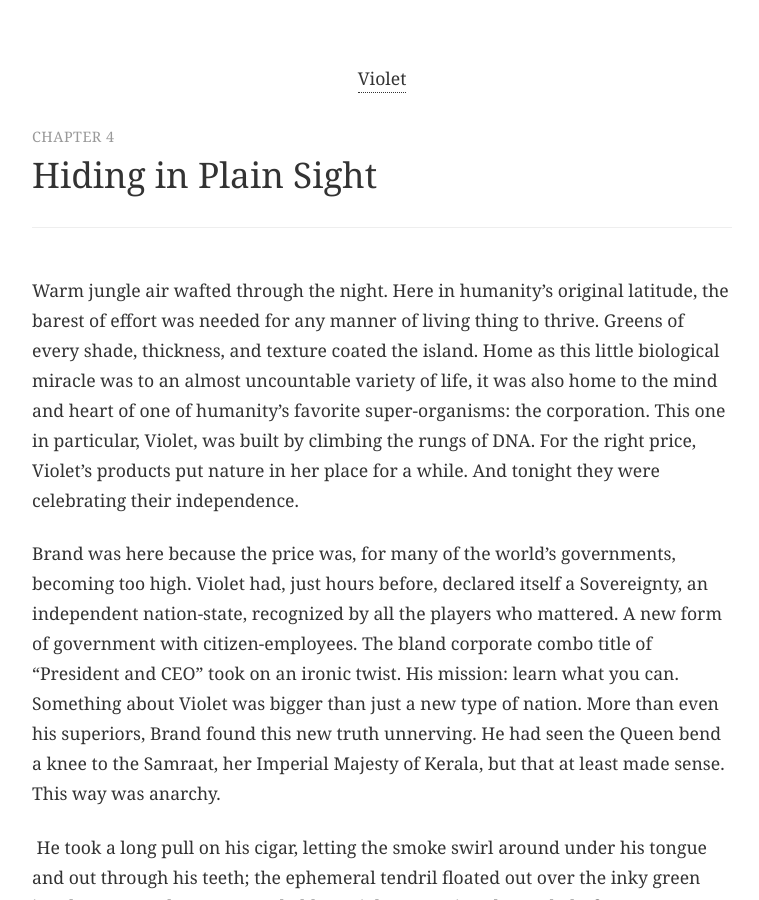
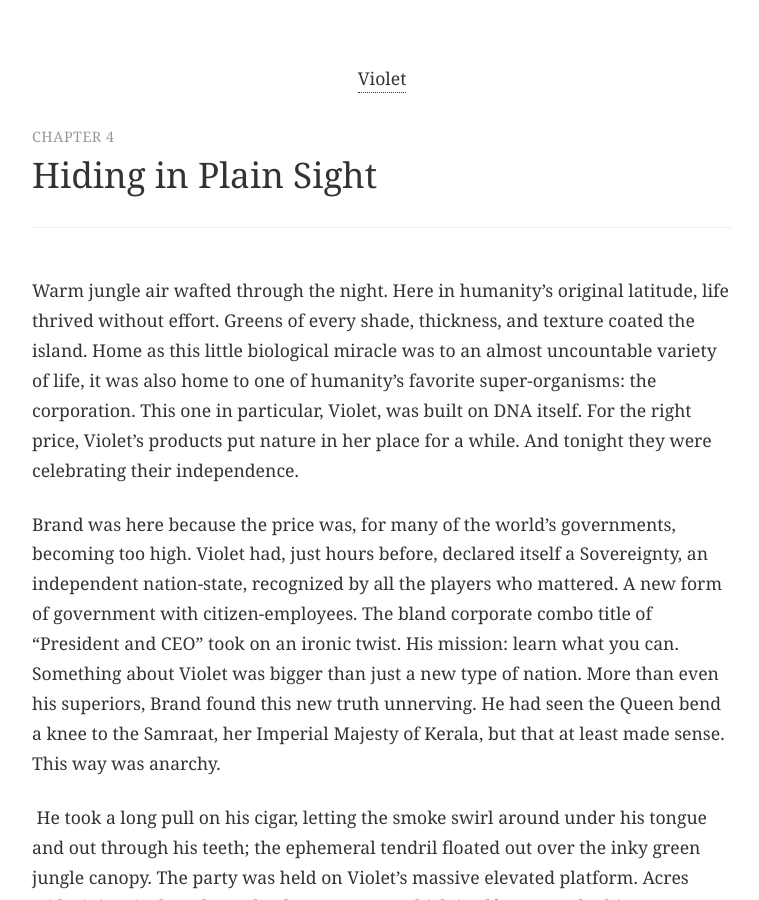
Before and after one commit to kmunki/kmunki.github.io, a Jekyll site: the page built from _fiction/violet/014-chapter-04.md, in a window 1280 px wide and 900 px high. Shown: the whole window, without its empty margins (258-1017 px from the left). Built offline with Jekyll 4.4.1, drawn with Linux system fonts in a browser that asks for light colours; part of the change alters nothing that is shown; some of the changed text lies outside the part shown.

Commit message:
Polish Ch 4: Structure & precision improvements
Applied 4 improvements: opening clarity, DNA metaphor, speech grammar fix, philosophical consolidation

Full review in PR.

🤖 Generated with Claude Code
Co-Authored-By: Claude <noreply@anthropic.com>

```diff
--- a/_fiction/violet/014-chapter-04.md
+++ b/_fiction/violet/014-chapter-04.md
@@ -7,7 +7,7 @@ permalink: /fiction/violet/chapter-04/
 act: 1
 date: November 02, 2025
 ---
-Warm jungle air wafted through the night. Here in humanity’s original latitude, the barest of effort was needed for any manner of living thing to thrive. Greens of every shade, thickness, and texture coated the island. Home as this little biological miracle was to an almost uncountable variety of life, it was also home to the mind and heart of one of humanity’s favorite super-organisms: the corporation. This one in particular, Violet, was built by climbing the rungs of DNA. For the right price, Violet’s products put nature in her place for a while. And tonight they were celebrating their independence.
+Warm jungle air wafted through the night. Here in humanity's original latitude, life thrived without effort. Greens of every shade, thickness, and texture coated the island. Home as this little biological miracle was to an almost uncountable variety of life, it was also home to one of humanity's favorite super-organisms: the corporation. This one in particular, Violet, was built on DNA itself. For the right price, Violet’s products put nature in her place for a while. And tonight they were celebrating their independence.
 
 Brand was here because the price was, for many of the world’s governments, becoming too high. Violet had, just hours before, declared itself a Sovereignty, an independent nation-state, recognized by all the players who mattered. A new form of government with citizen-employees. The bland corporate combo title of “President and CEO” took on an ironic twist. His mission: learn what you can. Something about Violet was bigger than just a new type of nation. More than even his superiors, Brand found this new truth unnerving. He had seen the Queen bend a knee to the Samraat, her Imperial Majesty of Kerala, but that at least made sense. This way was anarchy.
 
@@ -35,7 +35,7 @@ Today, though, we celebrate. Today something momentous has happened. Today we ga
 
 Tomorrow will be like yesterday. We will return to our labs, our factories, our offices. We will continue our work, building and bettering the things that make our world a livable place. We build the wombs where new lives grow, we build the blood that saves lives threatened, we build the drugs that lets lives be better, longer.
 
-Tomorrow will not be like yesterday. Tomorrow, we will the first dawn will rise on the nation of Violet.”
+Tomorrow will not be like yesterday. Tomorrow, the first dawn will rise on the nation of Violet."
 
 Applause, cheers and whoops of approval exploded from the crowd. Li Xing, smiling, held her hands up, asking for quiet. She began to move across the stage as she spoke.
 
@@ -51,9 +51,9 @@ Progress is similar. Mystical. Emergent.
 
 Misunderstood.
 
-Progress is not a series of discoveries. Progress does not merely happen.
+Progress is not a series of discoveries waiting to be unearthed. It is not a thing, but a place—a dimension of spacetime.
 
-The future, so often synonymous with progress, is not a thing, somewhere, waiting to be unearthed. It is only a place, a dimension of space time. The fourth, built into the very fabric of the universe. It comes into being without effort. Time passes.
+The future comes into being without effort. Time passes.
 
 For the first ten thousand millennia of hominid existence, our future and past were indistinguishable. Existence cycled, unchanging, a great static motion.
 
```
